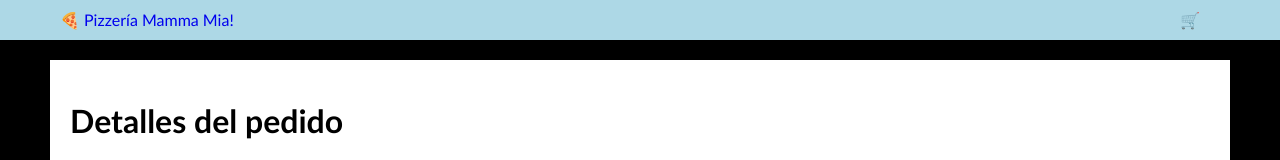
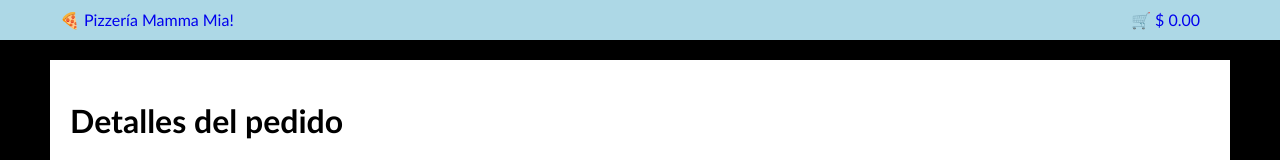
Before and after one commit to JUDAS89/mamma_mia, a React (Vite) app: page /carrito in a window 1280 px wide. Shown: the top 160 px of the page. Built offline with nearby package versions, Linux system fonts and the light colour scheme.

Commit message:
actualizacion de navbar y provider

```diff
--- a/src/App.jsx
+++ b/src/App.jsx
@@ -12,8 +12,8 @@ function App() {
   return (
     <div className="App">
       <BrowserRouter>
-        <Navbar />
         <PizzaProvider>
+          <Navbar />
           <Routes>
               <Route path="/" element={<Home />} />
               <Route path="/pizza/:id" element={<Pizza />} />
--- a/src/components/Navbar.jsx
+++ b/src/components/Navbar.jsx
@@ -1,11 +1,23 @@
-import React from 'react'
+import React from 'react';
 import { NavLink } from 'react-router-dom';
+import { usePizza } from '../context/PizzaContext'
 
 const Navbar = () => {
+  const { cartItems } = usePizza();
+
+    // Función para calcular el total a pagar
+    const getTotalPrice = () => {
+      if (cartItems) {
+        const totalPrice = Object.values(cartItems).reduce((total, item) => total + item.totalPrice, 0);
+        return totalPrice.toFixed(2);
+      }
+      return "0.00";
+    };
+
   return (
     <nav>
       <NavLink className="linkHome" to="/">🍕 Pizzería Mamma Mia!</NavLink>
-      <NavLink className="linkCarrito" to="/carrito">🛒</NavLink>
+      <NavLink className="linkCarrito" to="/carrito"> 🛒  $ {getTotalPrice()}</NavLink>
     </nav>
   );
 };
--- a/src/views/Carrito.jsx
+++ b/src/views/Carrito.jsx
@@ -1,7 +1,8 @@
+import React from 'react';
 import { usePizza } from '../context/PizzaContext'
 
 const Carrito = () => {
-    const { pizzaDetails, cartItems, addToCarrito, removeFromCarrito } = usePizza() //pbtener las pizzas seleccionadas
+    const { pizzaDetails, cartItems, addToCarrito, removeFromCarrito } = usePizza() //obtener las pizzas seleccionadas
 
     const capitalizeFirstLetter = (string) => {
         return string.charAt(0).toUpperCase() + string.slice(1);
```
